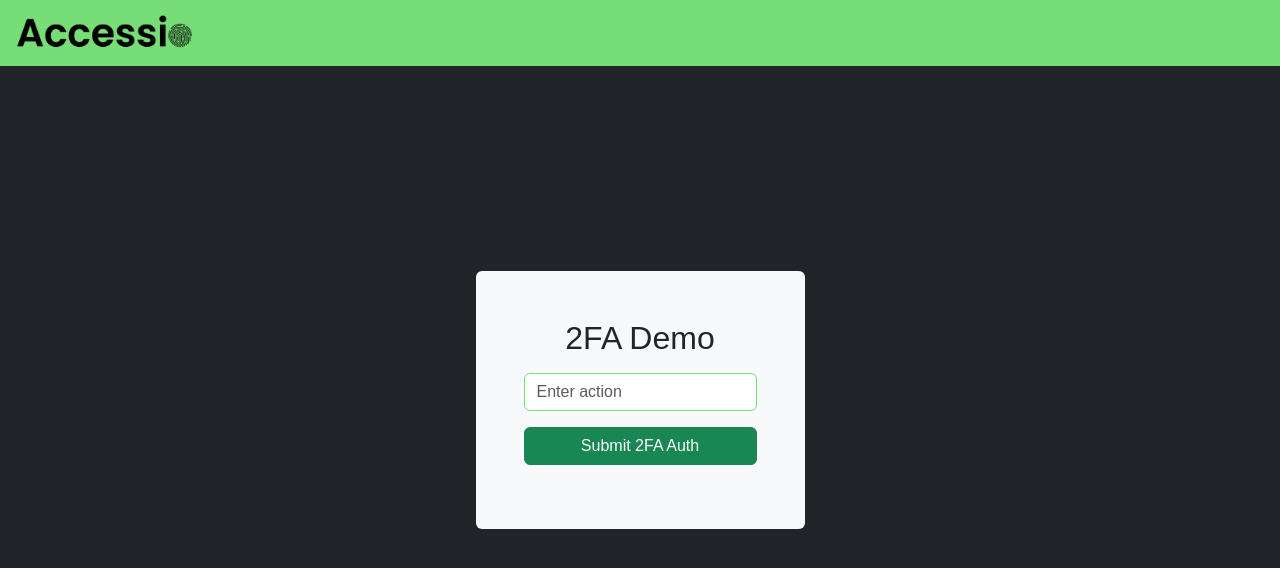
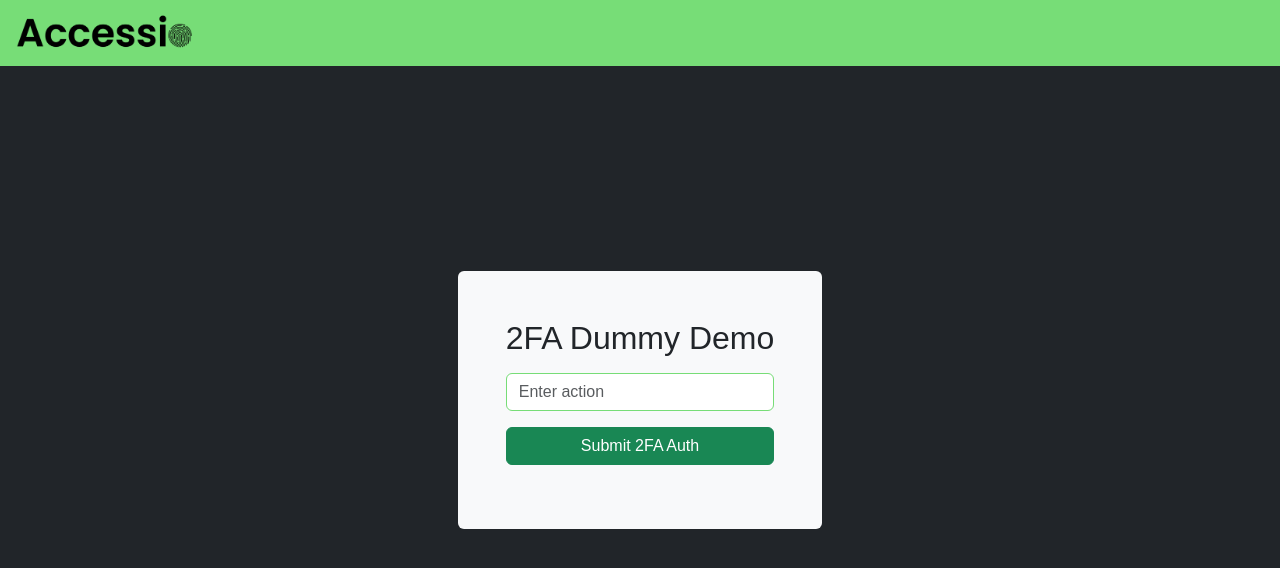
Before and after one commit to NullerGoej/factor_front, a React (Create React App) app: page / in a window 1280 px wide. Shown: the top 568 px of the page. Built offline with nearby package versions, Linux system fonts and the light colour scheme.

Commit message:
Fixed issue with not being logged in

```diff
--- a/src/Components/App.js
+++ b/src/Components/App.js
@@ -27,7 +27,7 @@ function App() {
       <Header />
       <div className="App bg-dark text-white d-flex justify-content-center align-items-center vh-100">
         <form className="bg-light p-5 rounded">
-          <h2 className="mb-3 text-center text-dark">2FA Demo</h2>
+          <h2 className="mb-3 text-center text-dark">2FA Dummy Demo</h2>
           <div className="mb-3">
             <input className="form-control" type="text" value={action} onChange={e => setAction(e.target.value)} placeholder="Enter action" />
           </div>
--- a/src/Components/Header.js
+++ b/src/Components/Header.js
@@ -2,10 +2,12 @@ import React from 'react';
 import { Link } from 'react-router-dom';
 import UserComponent from '../App/UserComponent';
 import Loading from './Loading';
+import { fetchUserData } from '../Features/userSlice';
 
 class Header extends React.Component {
     render() {
         const token = localStorage.getItem('token');
+        fetchUserData();
         return (
             <div>
                 <Loading />
```
